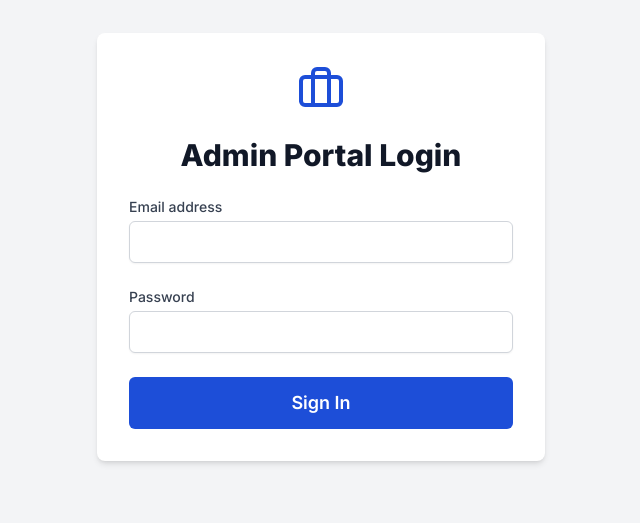
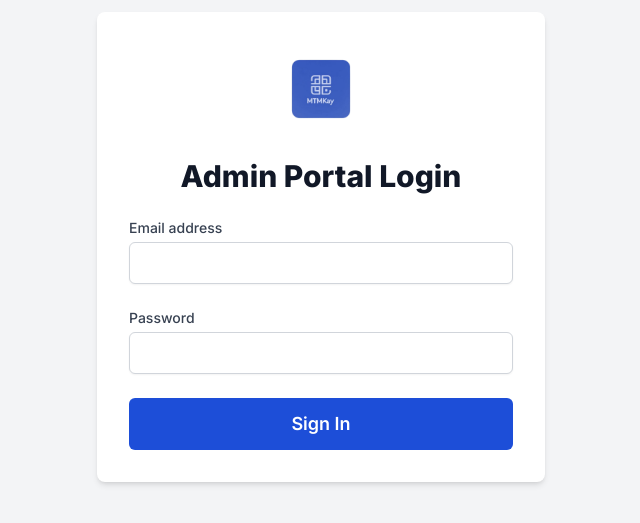
Before and after one commit to Neba-Emmanuel/MTMKay-Website, a React (Vite) app: page /admin/login in a window 1280 px wide. Shown: the part 153-676 px from the top of the page, without its empty margins (319-959 px from the left). Built offline with nearby package versions, Linux system fonts and the light colour scheme.

Commit message:
fix: logo fix

```diff
--- a/src/pages/admin/Login.tsx
+++ b/src/pages/admin/Login.tsx
@@ -58,8 +58,9 @@ const AdminLogin: React.FC = () => {
 
       <div className="flex items-center justify-center min-h-screen bg-gray-100">
         <div className="w-full max-w-md p-8 space-y-6 bg-white rounded-lg shadow-md">
-          <div className="text-center">
-            <Briefcase className="mx-auto h-12 w-auto text-primary" />
+          <div className="flex flex-col items-center">
+            {/* <Briefcase className="mx-auto h-12 w-auto text-primary" /> */}
+            <img src="/mtmkay_logo.png" width="90" height="90" />
             <h2 className="mt-6 text-3xl font-extrabold text-gray-900">
               Admin Portal Login
             </h2>
```
